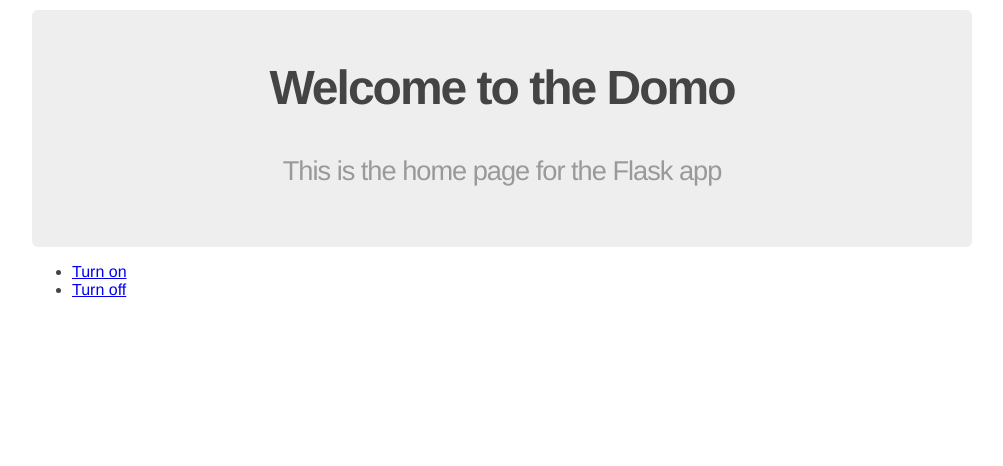
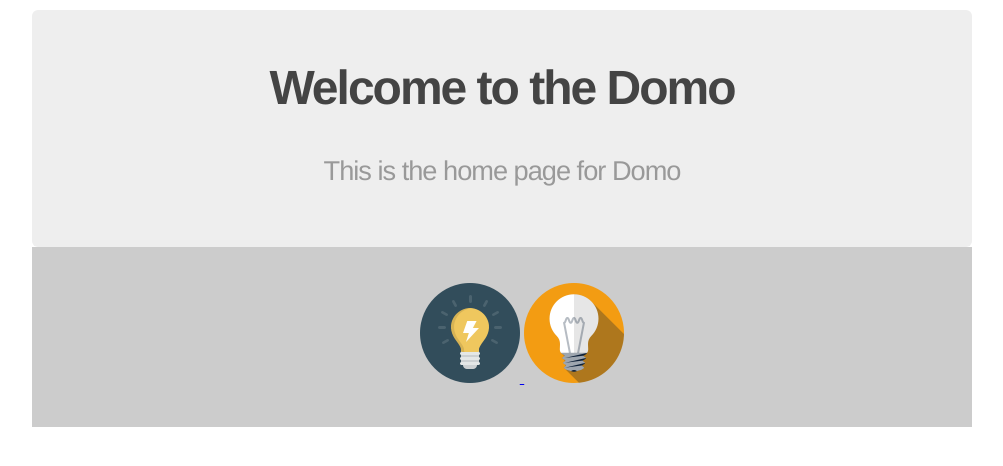
Before and after one commit to rchampa/domo, a Flask app: page / in a window 1280 px wide. Shown: the part 35-501 px from the top of the page, without its empty margins (138-1141 px from the left). Run offline with Flask 2, Linux system fonts and the light colour scheme.

Commit message:
Styling home page

```diff
--- a/domo_flask/static/css/main.css
+++ b/domo_flask/static/css/main.css
@@ -175,3 +175,25 @@ form input#password {
 form input#password {
   margin-bottom: 10px;
 }
+
+/*List of images*/
+
+#menu-outer {
+  height: 180px;
+  background: #cccccc repeat-x;
+}
+
+.table {
+  display: table;   /* Allow the centering to work */
+  margin: 0 auto;
+}
+
+ul#horizontal-list {
+  min-width: 100px;
+  list-style: none;
+  padding-top: 20px;
+}
+
+ul#horizontal-list li {
+  display: inline;
+}
--- a/domo_flask/templates/home.html
+++ b/domo_flask/templates/home.html
@@ -2,14 +2,26 @@
 {% block content %}
   	<div class="jumbo">
 	    	<h2>Welcome to the Domo<h2>
-	    	<h3>This is the home page for the Flask app<h3>
+	    	<h3>This is the home page for Domo<h3>
 
   	</div>
 
   	<nav>
-		<ul>
-			<li><a href="{{ url_for('turnOn') }}">Turn on</a></li>
-			<li><a href="{{ url_for('turnOff') }}">Turn off</a></li>
-		</ul>
+		<div id="menu-outer">
+		  <div class="table">
+		    <ul id="horizontal-list">
+		      	<li>
+					<a href="{{ url_for('turnOn') }}">
+						<img src="{{ url_for('static', filename = 'img/lights_on.png') }}" alt="Turn on" height="100" width="100">
+					</a>
+				</li>
+				<li>
+					<a href="{{ url_for('turnOff') }}">
+						<img src="{{ url_for('static', filename = 'img/lights_off.png') }}" alt="Turn on" height="100" width="100">
+					</a>
+				</li>
+		    </ul>
+		  </div>
+		</div>
 	</nav>
 {% endblock %}
```
Also changed, not shown: domo_flask/static/img/lights_off.png (added), domo_flask/static/img/lights_on.png (added).
